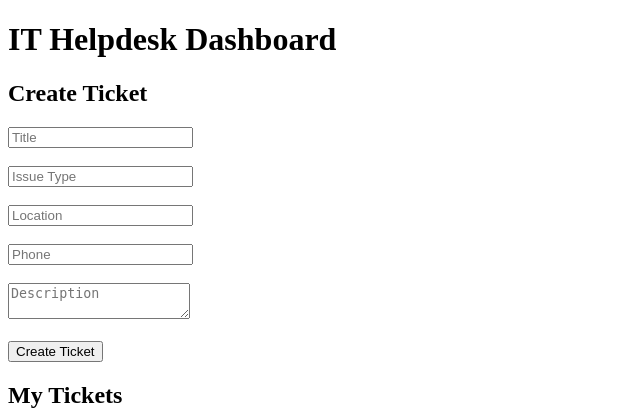
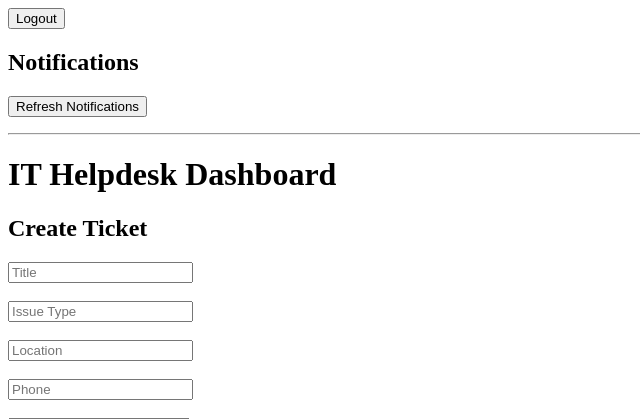
Before and after one commit to sumugowd/IT-HELPDESK-SYSTEM, a Flask app: page /dashboard in a window 1280 px wide. Shown: the top 419 px of the page, without its empty margins (0-640 px from the left). Run offline with Flask 3, Linux system fonts and the light colour scheme; the visitor is signed in with stand-in values (Sample User, id 1).

Commit message:
Added notifications UI and logout functionalities

```diff
--- a/app/templates/index.html
+++ b/app/templates/index.html
@@ -4,6 +4,13 @@
         <title>Dashboard</title>
     </head>
     <body>
+
+        <button onclick="logout()">Logout</button>
+        <h2>Notifications</h2>
+        <button onclick="loadNotifications()">Refresh Notifications</button>
+        <ul id="notifications"></ul>
+
+        <hr>
 
         <h1>IT Helpdesk Dashboard</h1>
 
@@ -155,6 +162,24 @@
                 loadAssigned();
                 loadMyTickets();
             }
+
+            // Load Notifications
+            async function loadNotifications() {
+                const res = await fetch('/notifications');
+                list.innerHTML = '';
+
+                data.forEach(n => {
+                    const li = document.createElement('li');
+                    li.innerText = n.message;
+                    list.appendChild(li);
+                });
+            }
+
+            // Logout
+            async function logout(){
+                await fetch('logout');
+                window.location.href = "/auth";
+            }
         </script>
 
     </body>
```
